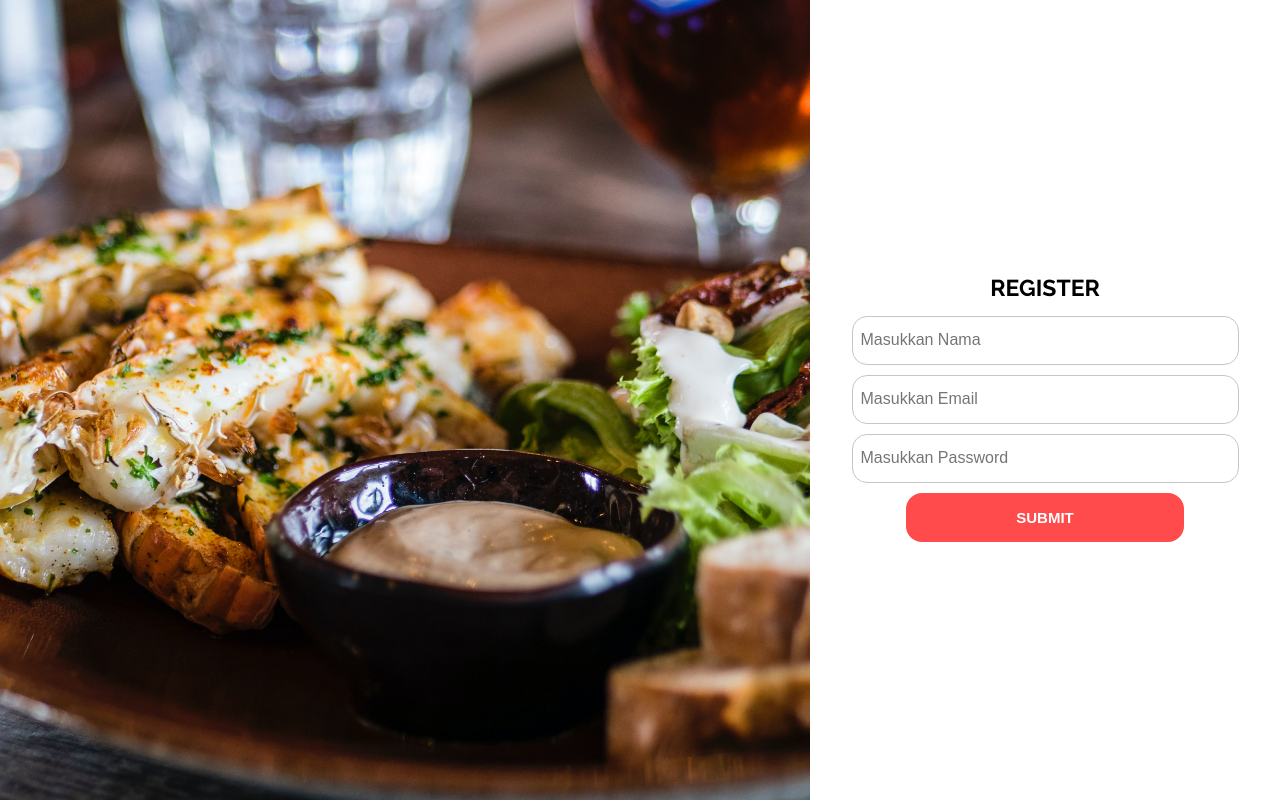
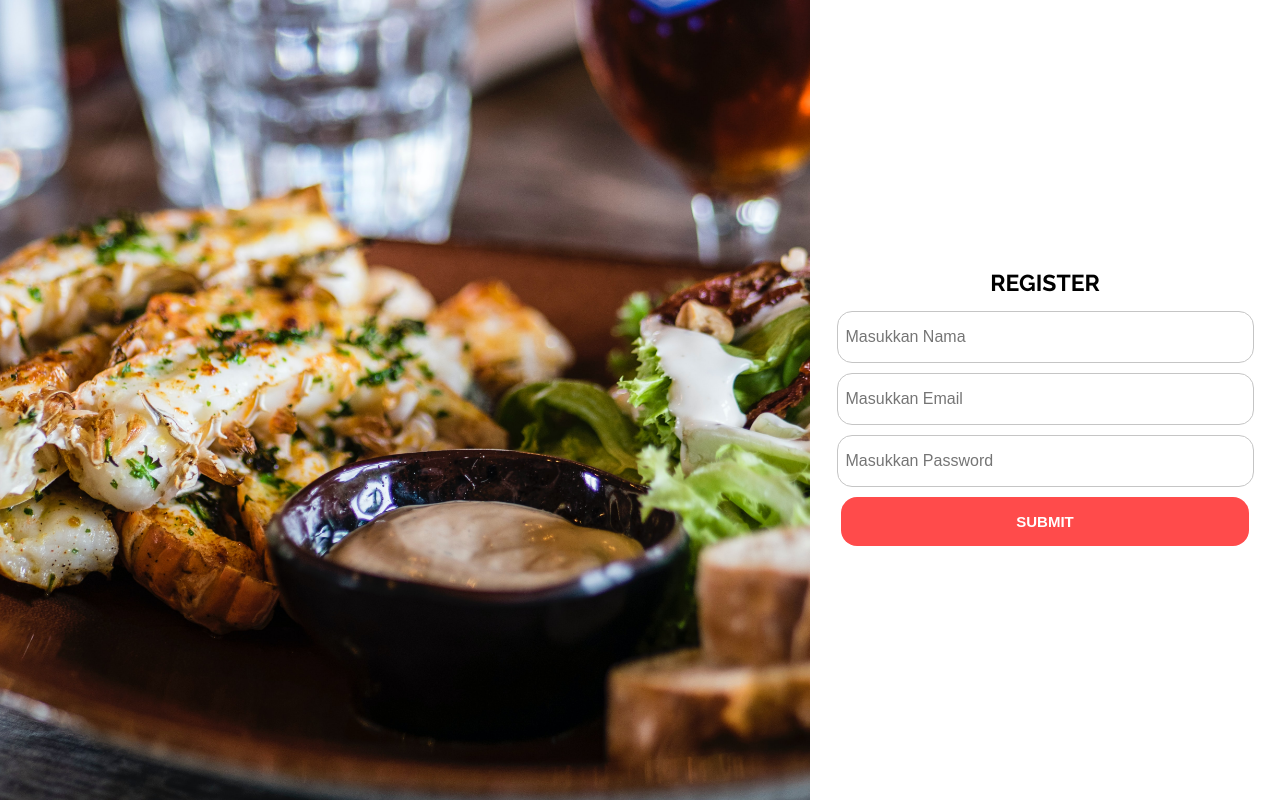
Before and after one commit to AdiatsaPutra/food-blog-mern, a React (Create React App) app: page /register in a window 1280 px wide. Built offline with nearby package versions, Linux system fonts and the light colour scheme.

Commit message:
fixing register font

```diff
--- a/src/components/atoms/Button/button.scss
+++ b/src/components/atoms/Button/button.scss
@@ -1,7 +1,7 @@
 .button-primary {
     background-color: rgb(255, 75, 75);
     color: white;
-    padding: 16px 110px;
+    padding: 16px 175px;
     outline: none;
     border: none;
     border-radius: 16px;
@@ -13,11 +13,12 @@
 .button-primary:hover {
     background-color: rgb(225, 52, 52);
     color: white;
-    padding: 16px 110px;
+    padding: 16px 160px;
     outline: none;
     border: none;
     border-radius: 16px;
     font-size: 15px;
     text-transform: uppercase;
     font-weight: bold;
+    transition: all 0.3s ease;
 }
--- a/src/components/atoms/Input/Input.scss
+++ b/src/components/atoms/Input/Input.scss
@@ -7,6 +7,7 @@
     border: 1px solid rgb(197, 197, 197);
     border-radius: 15px;
     margin-bottom: 10px;
+    font-size: 16px;
 }
 
 .input::placeholder {
```
